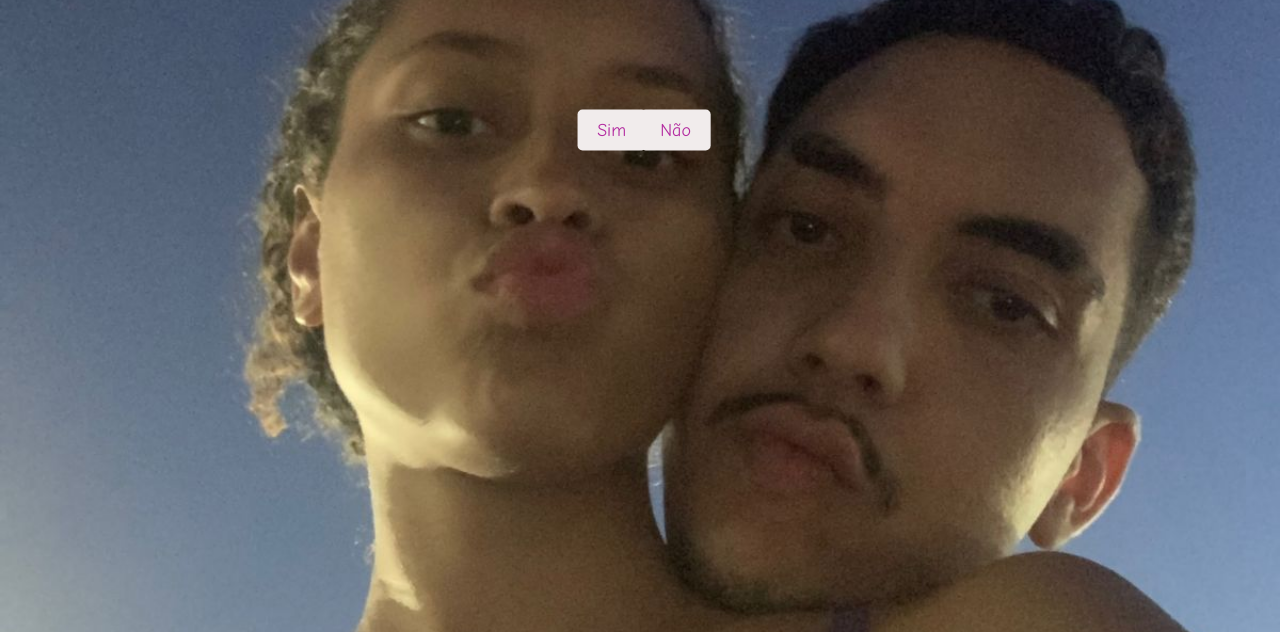
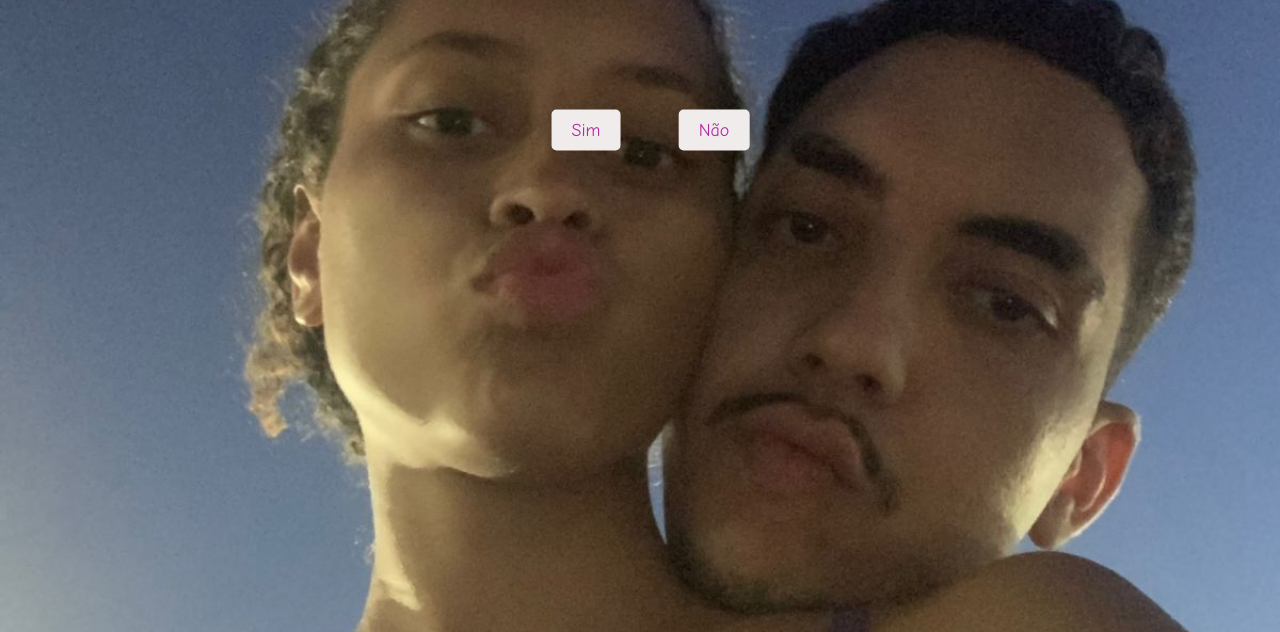
Before and after one commit to MarinhoRapha/tesssste, a plain HTML site: page index.html in a window 1280 px wide. Shown: the part 168-800 px from the top of the page. Drawn offline with Linux system fonts and the light colour scheme.

Commit message:
Add files via upload

```diff
--- a/styles/style.css
+++ b/styles/style.css
@@ -32,6 +32,7 @@
             border: none;
             margin: 10px 10px;
             border-radius: 5px;
+
         }
 
 
@@ -47,7 +48,7 @@
 
         #no {
             position: absolute;
-            left: 52%;
+            left: 55%;
             top: 16em;
             transform: translate(-50%, -50%);
             transition: 0.2s;
@@ -55,7 +56,7 @@
 
         #yes {
             position: absolute;
-            left: 47%;
+            left: 45%;
             top: 16em;
             transform: translate(-50%, -50%);
             transition: 0.2s;
```
